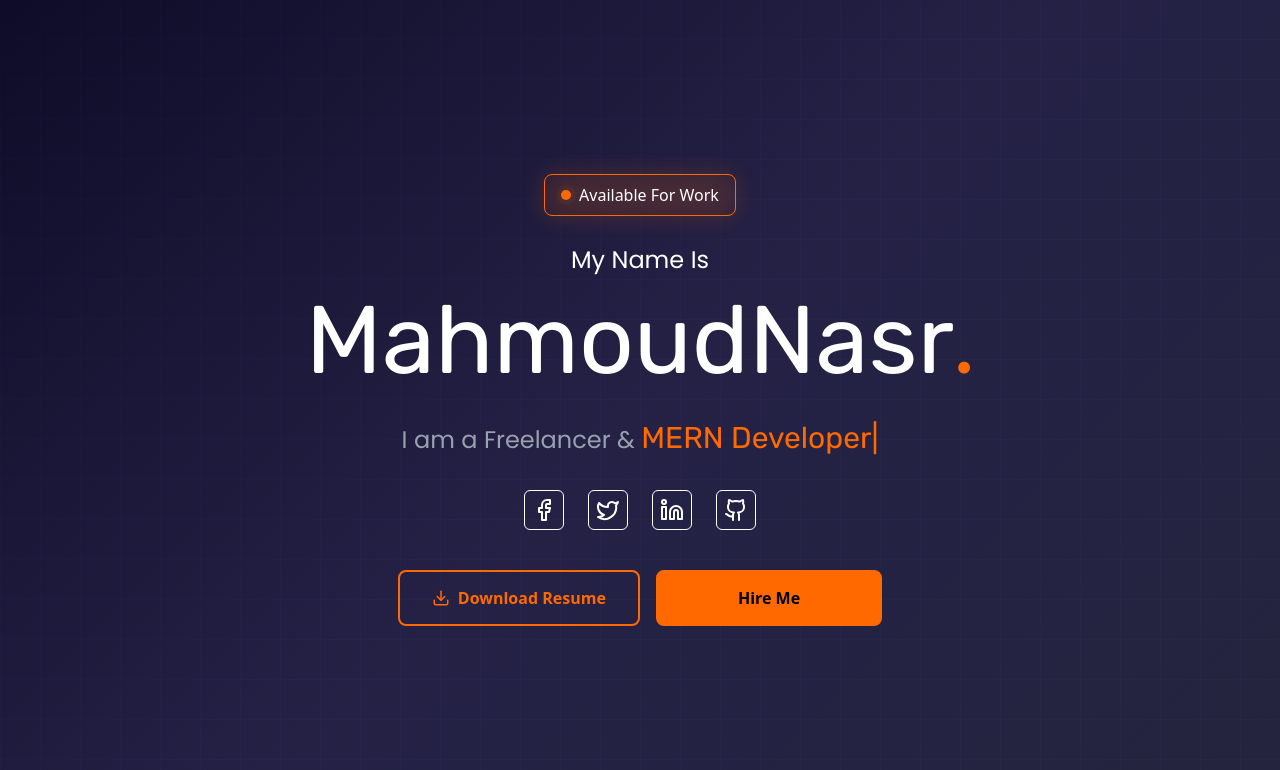
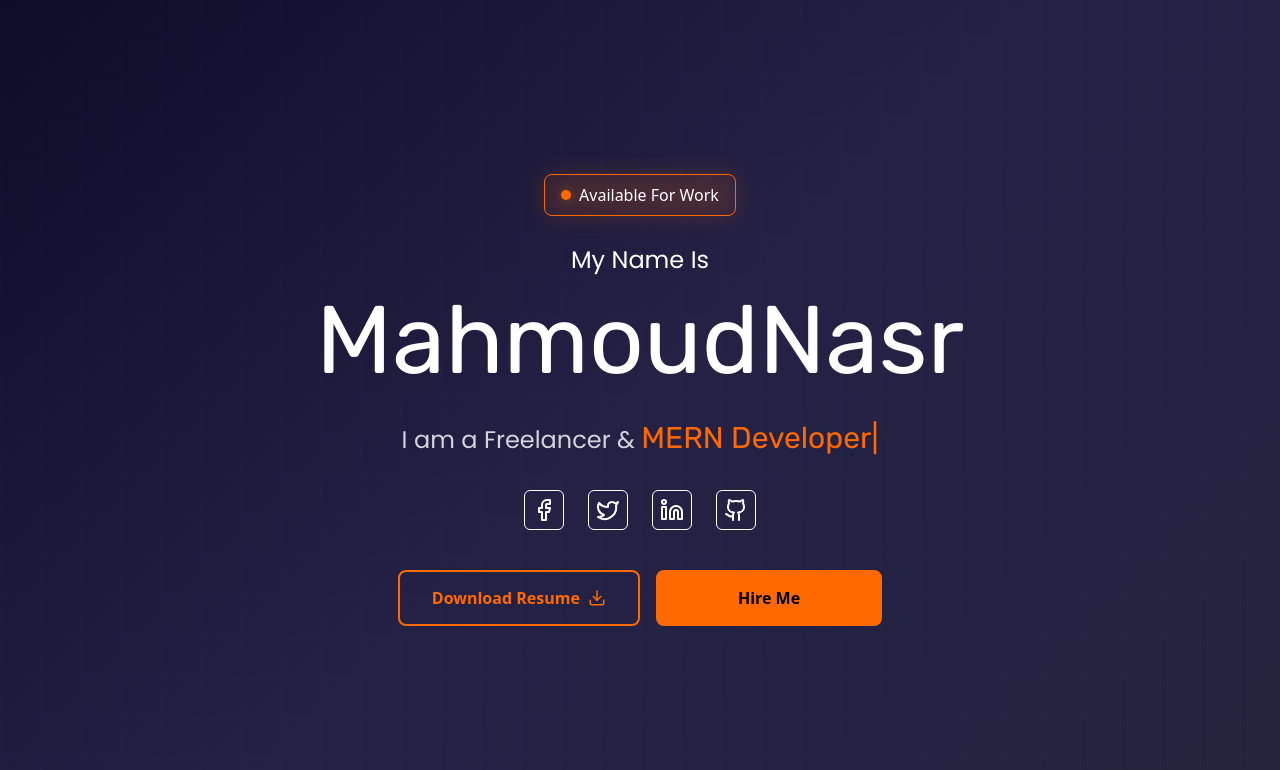
Before and after one commit to mahm0udnasr/Portfolio, a Next.js app: page / in a window 1280 px wide. Shown: the top 770 px of the page. Built offline with nearby package versions, Linux system fonts and the light colour scheme.

Commit message:
change some styles

```diff
--- a/app/page.tsx
+++ b/app/page.tsx
@@ -11,11 +11,12 @@ export default function Home() {
         <h3 className="text-white font-poppins text-2xl max-sm:text-xl">
           My Name Is
         </h3>
-        <h1 className="block text-white font-rubik text-8xl max-sm:text-4xl">
-          MahmoudNasr<span className="font-poppins text-orange-500">.</span>
+        <h1 className="block text-white font-rubik text-8xl max-sm:text-5xl">
+          MahmoudNasr
+          {/* <span className="font-poppins text-orange-500  text-6xl">.</span> */}
         </h1>
         <div className="py-4 rounded-md flex flex-col justify-center items-center overflow-hidden">
-          <div className="font-poppins text-base sm:text-2xl max-sm:flex max-sm:flex-col text-balance text-gray-400">
+          <div className="font-poppins text-base sm:text-2xl max-sm:flex max-sm:flex-col text-balance text-gray-300">
             I am a Freelancer &{" "}
             <span className="font-rubik text-lg sm:text-3xl leading-tight text-orange-500">
               <TextEffect />
@@ -31,8 +32,8 @@ export default function Home() {
             className="group relative max-sm:w-full max-sm:mx-7 inline-flex items-center justify-center px-8 py-3.5 text-base font-semibold text-orange-500 transition-all duration-300 ease-out border-2 border-orange-500 rounded-lg bg-transparent hover:bg-orange-500 hover:text-black hover:shadow-[0_0_20px_rgba(249,115,22,0.4)] active:scale-95 overflow-hidden"
           >
             <span className="relative z-10 flex items-center gap-2">
+              Download Resume
               <Download size={18} />
-              Download Resume
             </span>
           </a>
 
```
